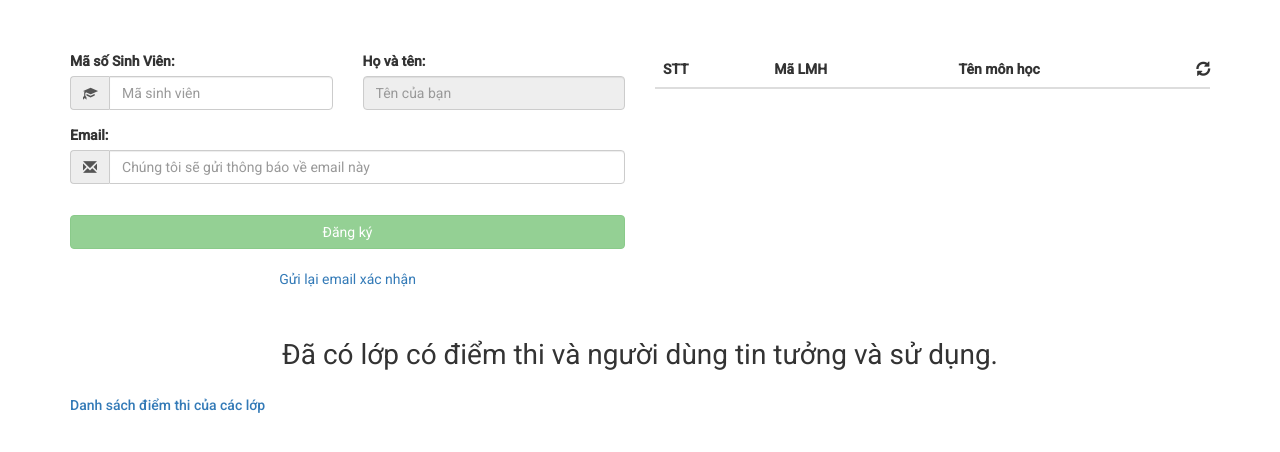
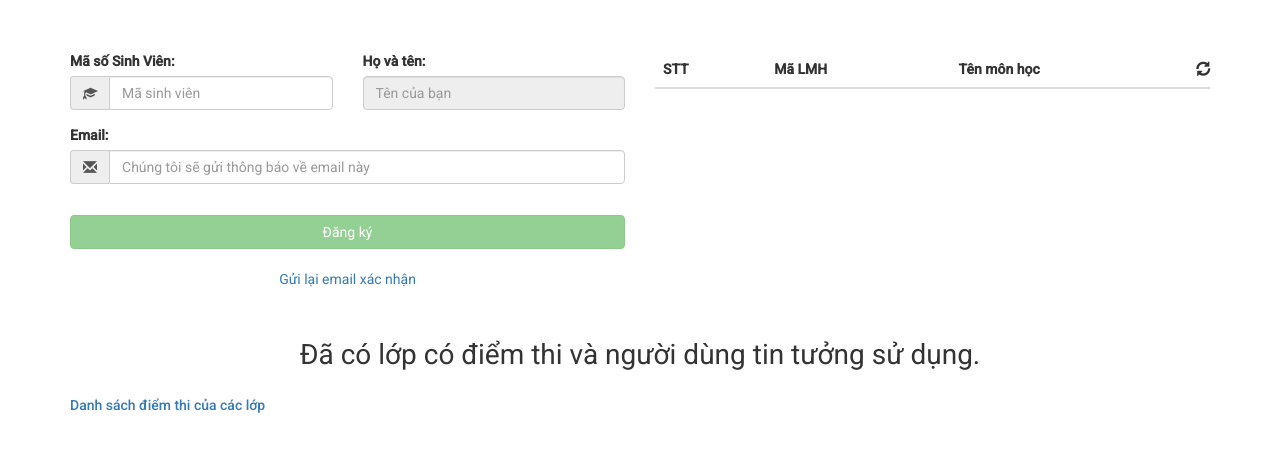
Before and after one commit to m-inh/hong-diem-uet-v2, a website: page public/index.html in a window 1280 px wide. Shown: the part 132-584 px from the top of the page. Drawn offline with Linux system fonts and the light colour scheme; no server answers.

Commit message:
index.html

```diff
--- a/public/index.html
+++ b/public/index.html
@@ -88,7 +88,7 @@
         <div class="row text-center">
             <div class="col-md-12">
                 <p class="text">Đã có <span id="countClass"></span> lớp có điểm thi và <span id="countUser"></span>
-                    người dùng tin tưởng và sử dụng. </p>
+                    người dùng tin tưởng sử dụng. </p>
             </div>
         </div>
         <div class="link_results"><a href="results.html">Danh sách điểm thi của các lớp</a></div>
```
